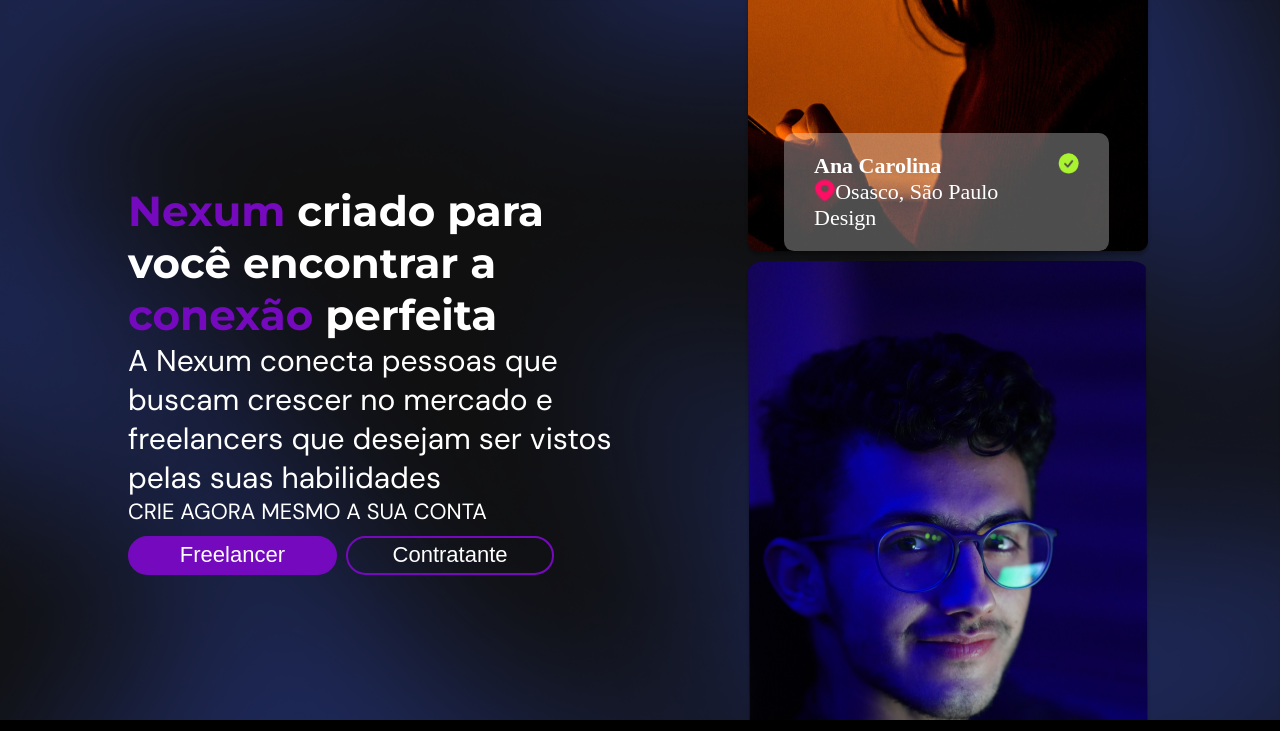
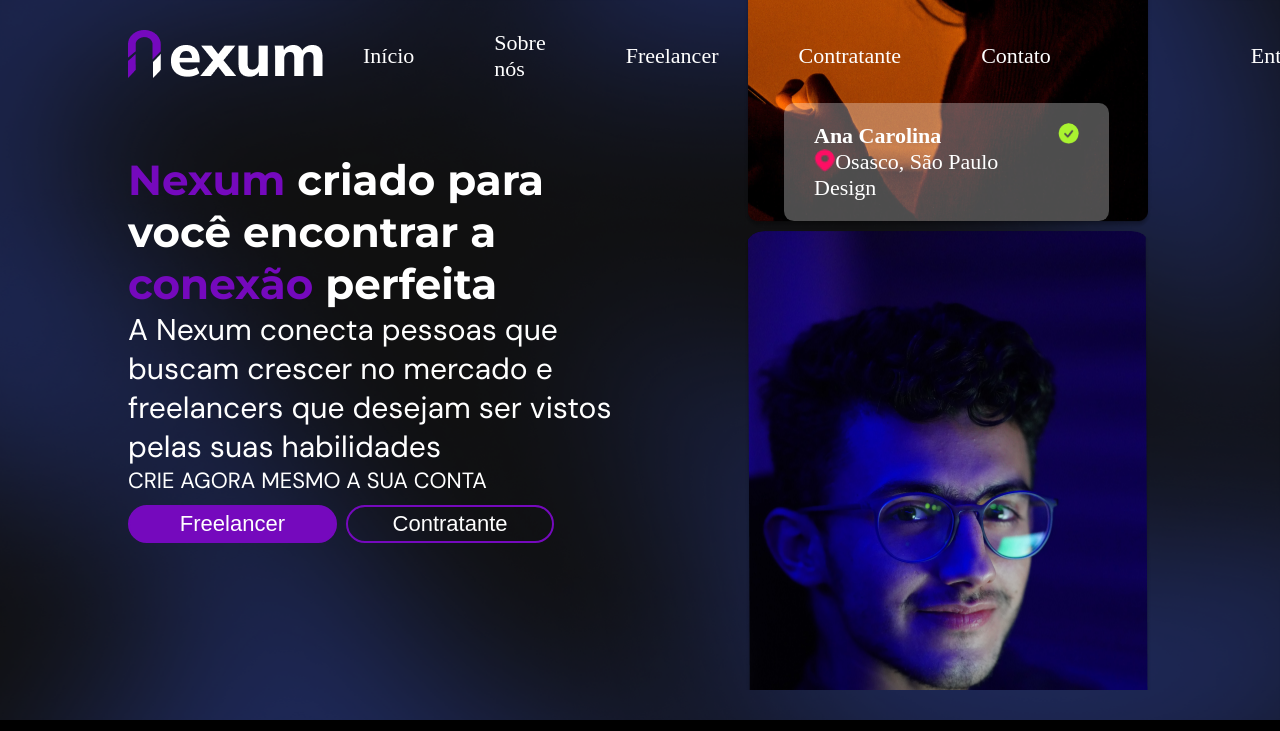
Before and after one commit to GUILHERMEPSANTOS/Nexum, a React (Vite) app in the folder front/: page / in a window 1280 px wide. Shown: the top 731 px of the page. Built offline with nearby package versions, Linux system fonts and the light colour scheme.

Commit message:
adding header

```diff
--- a/front/src/components/Banner/BannerMain/BannerMain.jsx
+++ b/front/src/components/Banner/BannerMain/BannerMain.jsx
@@ -10,10 +10,7 @@
     <Banner main={true}>
       <div className={styles.container}>
         <Title text="Nexum criado para você encontrar a conexão perfeita" />
-        <Text
-          upperCase={false}
-          text="A Nexum conecta pessoas que buscam crescer no mercado e freelancers que desejam ser vistos pelas suas habilidades"
-        />
+        <Text text="A Nexum conecta pessoas que buscam crescer no mercado e freelancers que desejam ser vistos pelas suas habilidades" />
         <div>
           <Text upperCase={true} text="crie agora mesmo a sua conta" />
           <div className={styles.buttons}>
@@ -22,7 +19,9 @@
           </div>
         </div>
       </div>
-      <CardBanner />
+      <div className={styles.images}>
+        <CardBanner />
+      </div>
     </Banner>
   );
 };
--- a/front/src/components/Banner/BannerMain/styles.module.scss
+++ b/front/src/components/Banner/BannerMain/styles.module.scss
@@ -4,6 +4,7 @@
   flex-direction: column;
   justify-content: space-between;
   height: 350px;
+  margin: 15% 0;
 }
 
 .buttons {
@@ -16,3 +17,12 @@
     margin-right: 2%;
   }
 }
+
+.images {
+  position: absolute;
+  height: 750px;
+  align-self: flex-end;
+  bottom: 10vh;
+  overflow: hidden;
+  right: 10%;
+}
--- a/front/src/components/Header/Constants.jsx
+++ /dev/null
@@ -1,3 +0,0 @@
-// todos os items que terão no menu
-
-export const ITEMS = [];
--- a/front/src/components/Header/Header.jsx
+++ b/front/src/components/Header/Header.jsx
@@ -1,18 +1,29 @@
+import Button from "../Buttons/Button";
+import useChange from "./hooks";
 import styles from "./styles.module.scss";
-import ITEMS from "./Constants";
 
 const Header = () => {
+  const { position } = useChange();
+
   return (
-    <nav className={styles.exemplo}>
-      <ul>
-        {ITEMS.map(
-          (item,
-          (i) => {
-            <li key={`item-${i}`}>{item}</li>;
-          })
-        )}
-      </ul>
-    </nav>
+    <header className={position}>
+      <nav className={styles.navigation}>
+        <img src="../../../assets/imgs/company.png" alt="Nexum" />
+        <ul>
+          <li>Início</li>
+          <li>Sobre nós</li>
+          <li>Freelancer</li>
+          <li>Contratante</li>
+          <li>Contato</li>
+          <div className={styles.buttons}>
+            <li>Entrar</li>
+            <li>
+              <Button text="Criar conta" />
+            </li>
+          </div>
+        </ul>
+      </nav>
+    </header>
   );
 };
 
--- /dev/null
+++ b/front/src/components/Header/hooks.jsx
@@ -0,0 +1,19 @@
+import { useState } from "react";
+import styles from "./styles.module.scss";
+
+const useChange = () => {
+  const [position, setPosition] = useState();
+
+  window.onscroll = () => {
+    let top = window.scrollY;
+    top > 180
+      ? setPosition(styles.containerFill)
+      : setPosition(styles.containerEmpty);
+  };
+
+  return {
+    position,
+  };
+};
+
+export default useChange;
--- a/front/src/components/Header/styles.module.scss
+++ b/front/src/components/Header/styles.module.scss
@@ -1,3 +1,53 @@
-.exemplo {
-  border: 2px solid red;
+@import "../../styles/variables.scss";
+.containerEmpty {
+  background-color: transparent;
+  position: fixed;
+  top: 0;
+  width: 100vw;
+  z-index: 99;
+
+  .navigation {
+    width: 80%;
+    display: flex;
+    margin: 0 auto;
+    color: $white;
+    padding: 30px;
+    justify-content: space-between;
+
+    > img {
+      height: 85%;
+    }
+
+    > ul {
+      list-style: none;
+      display: flex;
+      font-size: $--text;
+      justify-content: space-evenly;
+      align-items: center;
+
+      > li {
+        margin: 0 40px;
+        cursor: pointer;
+      }
+    }
+
+    .buttons {
+      display: flex;
+      justify-content: space-around;
+      align-items: center;
+      margin-left: 150px;
+      > li:last-of-type {
+        width: 180px;
+      }
+      > li {
+        margin: 0 10px;
+        cursor: pointer;
+      }
+    }
+  }
 }
+
+.containerFill {
+  @extend .containerEmpty;
+  background-color: $black;
+}
--- a/front/src/pages/index.jsx
+++ b/front/src/pages/index.jsx
@@ -1,12 +1,12 @@
-
+import Header from "../components/Header/Header";
 import AboutMain from "../components/About/About";
 import BannerMain from "../components/Banner/BannerMain/BannerMain";
 import Info from "../components/Info/Info";
 
 function HomePage() {
-
   return (
     <>
+      <Header />
       <BannerMain />
       <Info />
       <AboutMain />
```
Also changed, not shown: front/assets/imgs/company.png (added).
